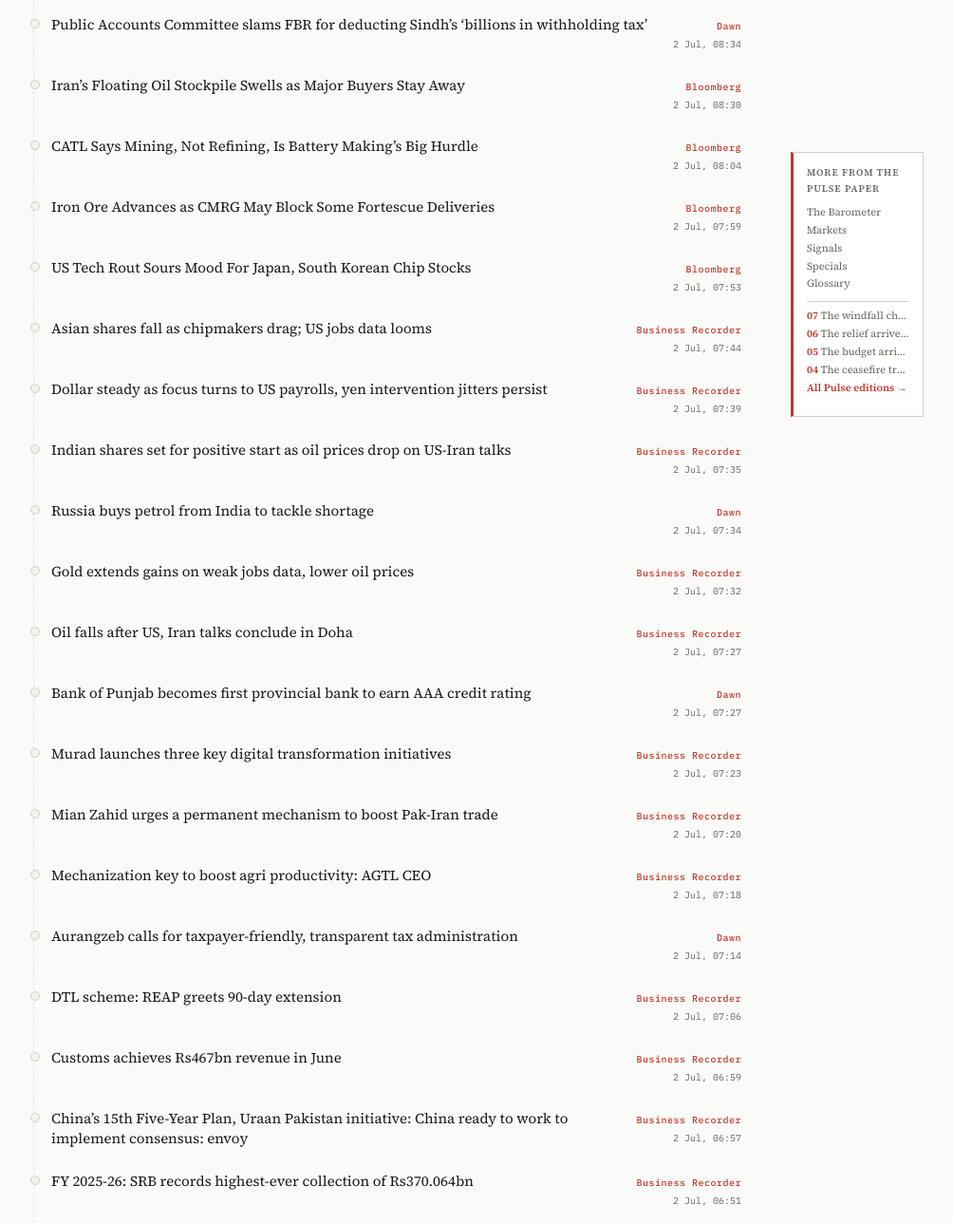
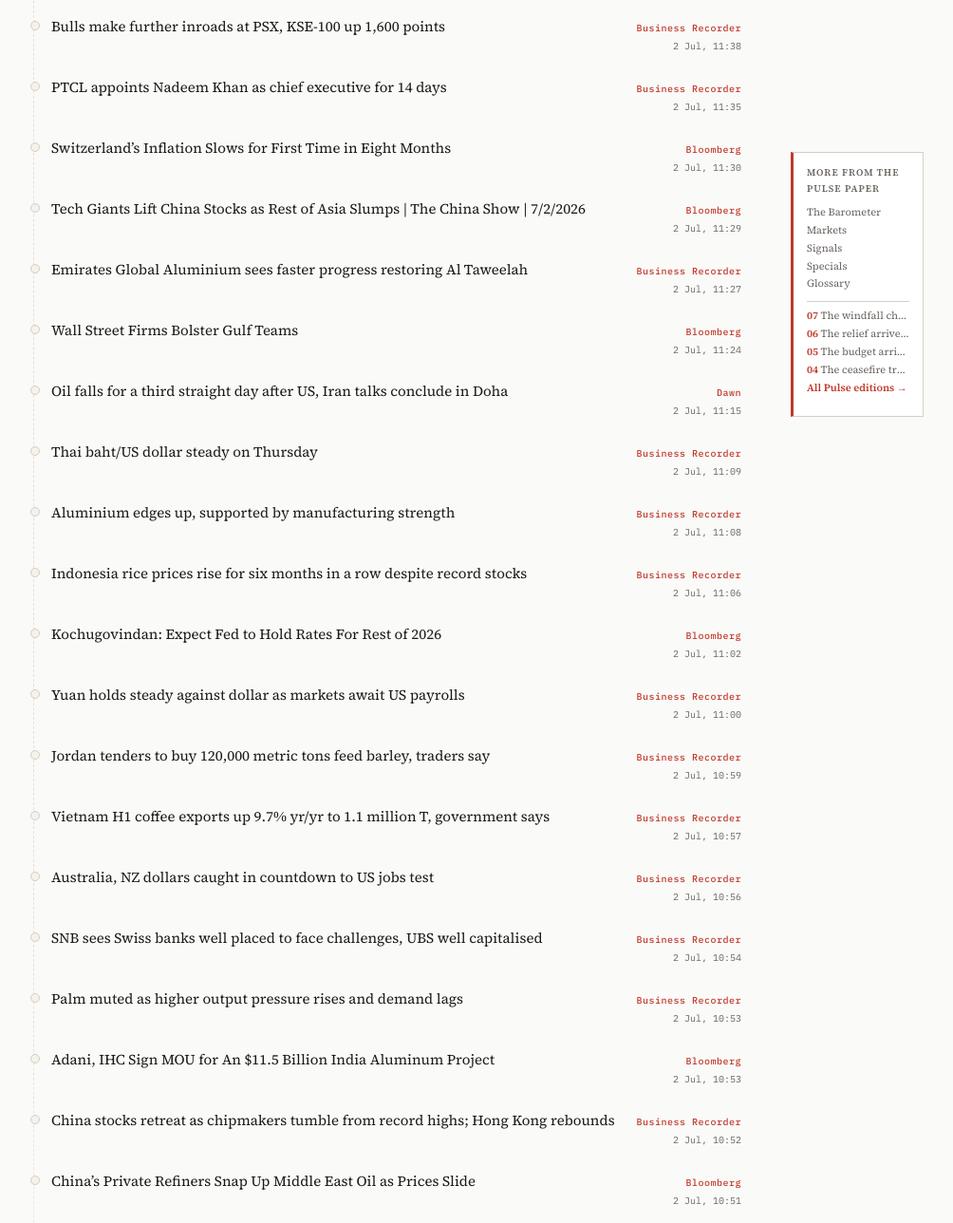
Before and after one commit to StrongerAI/thepulsepaper.com, an Astro site: page /ticker in a window 1280 px wide. Shown: the part 340-1628 px from the top of the page at 95% size, without its empty margins (237-1241 px from the left). Built offline with nearby package versions, Linux system fonts and the light colour scheme; Astro itself is replaced by a stand-in of ours.

Commit message:
Markets auto-update: 2026-07-02 12:30 PKT

```diff
--- a/src/data/markets-alerts.json
+++ b/src/data/markets-alerts.json
@@ -1,6 +1,6 @@
 {
-  "generated_at": "2026-07-02T09:45:26.509984+05:00",
-  "generated_label": "2 July 2026, 9:45 AM PKT",
+  "generated_at": "2026-07-02T12:30:39.095769+05:00",
+  "generated_label": "2 July 2026, 12:30 PM PKT",
   "alert_count": 0,
   "alerts": [],
   "summary": "No material moves."
--- a/src/data/ticker-feed.json
+++ b/src/data/ticker-feed.json
@@ -1,182 +1,182 @@
 [
   {
-    "title": "Asia Deals Top $750 Billion Despite Mayhem in Parts of the World",
-    "link": "https://www.bloomberg.com/news/articles/2026-07-02/asia-deals-top-750-billion-despite-mayhem-in-parts-of-the-world",
-    "source": "Bloomberg",
-    "published": "2026-07-02T09:12:36+05:00"
+    "title": "Ukrainian military hits Russian oil refinery in Kstovo",
+    "link": "https://www.brecorder.com/news/40428181/ukrainian-military-hits-russian-oil-refinery-in-kstovo",
+    "source": "Business Recorder",
+    "published": "2026-07-02T12:29:18+05:00"
   },
   {
-    "title": "Citi's Luet: China's Franchise Has Grown Very Strongly",
-    "link": "https://www.bloomberg.com/news/videos/2026-07-02/citi-s-luet-china-s-franchise-has-grown-very-strongly-video",
-    "source": "Bloomberg",
-    "published": "2026-07-02T08:55:21+05:00"
+    "title": "‘Positive progress achieved on Islamabad MoU’ as Pakistan, Qatar mediate US-Iran talks",
+    "link": "https://www.brecorder.com/news/40428178/positive-progress-achieved-on-islamabad-mou-as-pakistan-qatar-mediate-us-iran-talks",
+    "source": "Business Recorder",
+    "published": "2026-07-02T12:17:07+05:00"
   },
   {
-    "title": "Public Accounts Committee slams FBR for deducting Sindh’s ‘billions in withholding tax’",
-    "link": "https://www.dawn.com/news/2012252/public-accounts-committee-slams-fbr-for-deducting-sindhs-billions-in-withholding-tax",
-    "source": "Dawn",
-    "published": "2026-07-02T08:34:03+05:00"
+    "title": "Bulls make further inroads at PSX, KSE-100 up 1,600 points",
+    "link": "https://www.brecorder.com/news/40428153/bulls-make-further-inroads-at-psx-kse-100-up-1600-points",
+    "source": "Business Recorder",
+    "published": "2026-07-02T11:38:13+05:00"
   },
   {
-    "title": "Iran’s Floating Oil Stockpile Swells as Major Buyers Stay Away",
-    "link": "https://www.bloomberg.com/news/articles/2026-07-02/iran-s-floating-oil-stockpile-swells-as-major-buyers-stay-away",
-    "source": "Bloomberg",
-    "published": "2026-07-02T08:30:10+05:00"
+    "title": "PTCL appoints Nadeem Khan as chief executive for 14 days",
+    "link": "https://www.brecorder.com/news/40428175/ptcl-appoints-nadeem-khan-as-chief-executive-for-14-days",
+    "source": "Business Recorder",
+    "published": "2026-07-02T11:35:48+05:00"
   },
   {
-    "title": "CATL Says Mining, Not Refining, Is Battery Making’s Big Hurdle",
-    "link": "https://www.bloomberg.com/news/articles/2026-07-02/catl-says-mining-not-refining-is-battery-making-s-big-hurdle",
+    "title": "Switzerland’s Inflation Slows for First Time in Eight Months",
+    "link": "https://www.bloomberg.com/news/articles/2026-07-02/switzerland-s-inflation-slows-for-first-time-in-eight-months",
     "source": "Bloomberg",
-    "published": "2026-07-02T08:04:32+05:00"
+    "published": "2026-07-02T11:30:00+05:00"
   },
   {
-    "title": "Iron Ore Advances as CMRG May Block Some Fortescue Deliveries",
-    "link": "https://www.bloomberg.com/news/articles/2026-07-02/iron-ore-advances-as-cmrg-may-block-some-fortescue-deliveries",
+    "title": "Tech Giants Lift China Stocks as Rest of Asia Slumps | The China Show | 7/2/2026",
+    "link": "https://www.bloomberg.com/news/videos/2026-07-02/the-china-show-7-2-2026-video",
     "source": "Bloomberg",
-    "published": "2026-07-02T07:59:12+05:00"
+    "published": "2026-07-02T11:29:55+05:00"
   },
   {
-    "title": "US Tech Rout Sours Mood For Japan, South Korean Chip Stocks",
-    "link": "https://www.bloomberg.com/news/articles/2026-07-02/us-tech-rout-sours-mood-for-japan-south-korean-chip-stocks",
-    "source": "Bloomberg",
-    "published": "2026-07-02T07:53:09+05:00"
+    "title": "Emirates Global Aluminium sees faster progress restoring Al Taweelah",
+    "link": "https://www.brecorder.com/news/40428174/emirates-global-aluminium-sees-faster-progress-restoring-al-taweelah",
+    "source": "Business Recorder",
+    "published": "2026-07-02T11:27:09+05:00"
   },
   {
-    "title": "Asian shares fall as chipmakers drag; US jobs data looms",
-    "link": "https://www.brecorder.com/news/40428144/asian-shares-fall-as-chipmakers-drag-us-jobs-data-looms",
-    "source": "Business Recorder",
-    "published": "2026-07-02T07:44:35+05:00"
+    "title": "Wall Street Firms Bolster Gulf Teams",
+    "link": "https://www.bloomberg.com/news/videos/2026-07-02/omani-fertilizer-firm-draws-12-billion-in-orders-video",
+    "source": "Bloomberg",
+    "published": "2026-07-02T11:24:34+05:00"
   },
   {
-    "title": "Dollar steady as focus turns to US payrolls, yen intervention jitters persist",
-    "link": "https://www.brecorder.com/news/40428143/dollar-steady-as-focus-turns-to-us-payrolls-yen-intervention-jitters-persist",
-    "source": "Business Recorder",
-    "published": "2026-07-02T07:39:57+05:00"
+    "title": "Oil falls for a third straight day after US, Iran talks conclude in Doha",
+    "link": "https://www.dawn.com/news/2012402/oil-falls-for-a-third-straight-day-after-us-iran-talks-conclude-in-doha",
+    "source": "Dawn",
+    "published": "2026-07-02T11:15:41+05:00"
   },
   {
-    "title": "Indian shares set for positive start as oil prices drop on US-Iran talks",
-    "link": "https://www.brecorder.com/news/40428142/indian-shares-set-for-positive-start-as-oil-prices-drop-on-us-iran-talks",
+    "title": "Thai baht/US dollar steady on Thursday",
+    "link": "https://www.brecorder.com/news/40428171/thai-bahtus-dollar-steady-on-thursday",
     "source": "Business Recorder",
-    "published": "2026-07-02T07:35:15+05:00"
+    "published": "2026-07-02T11:09:50+05:00"
   },
   {
-    "title": "Russia buys petrol from India to tackle shortage",
-    "link": "https://www.dawn.com/news/2012303/russia-buys-petrol-from-india-to-tackle-shortage",
-    "source": "Dawn",
-    "published": "2026-07-02T07:34:57+05:00"
+    "title": "Aluminium edges up, supported by manufacturing strength",
+    "link": "https://www.brecorder.com/news/40428170/aluminium-edges-up-supported-by-manufacturing-strength",
+    "source": "Business Recorder",
+    "published": "2026-07-02T11:08:12+05:00"
   },
   {
-    "title": "Gold extends gains on weak jobs data, lower oil prices",
-    "link": "https://www.brecorder.com/news/40428141/gold-extends-gains-on-weak-jobs-data-lower-oil-prices",
+    "title": "Indonesia rice prices rise for six months in a row despite record stocks",
+    "link": "https://www.brecorder.com/news/40428169/indonesia-rice-prices-rise-for-six-months-in-a-row-despite-record-stocks",
     "source": "Business Recorder",
-    "published": "2026-07-02T07:32:22+05:00"
+    "published": "2026-07-02T11:06:01+05:00"
   },
   {
-    "title": "Oil falls after US, Iran talks conclude in Doha",
-    "link": "https://www.brecorder.com/news/40428140/oil-falls-after-us-iran-talks-conclude-in-doha",
-    "source": "Business Recorder",
-    "published": "2026-07-02T07:27:36+05:00"
+    "title": "Kochugovindan: Expect Fed to Hold Rates For Rest of 2026",
+    "link": "https://www.bloomberg.com/news/videos/2026-07-02/kochugovindan-expect-fed-to-hold-rates-for-rest-of-2026-video",
+    "source": "Bloomberg",
+    "published": "2026-07-02T11:02:01+05:00"
   },
   {
-    "title": "Bank of Punjab becomes first provincial bank to earn AAA credit rating",
-    "link": "https://www.dawn.com/news/2012358/bank-of-punjab-becomes-first-provincial-bank-to-earn-aaa-credit-rating",
-    "source": "Dawn",
-    "published": "2026-07-02T07:27:26+05:00"
+    "title": "Yuan holds steady against dollar as markets await US payrolls",
+    "link": "https://www.brecorder.com/news/40428167/yuan-holds-steady-against-dollar-as-markets-await-us-payrolls",
+    "source": "Business Recorder",
+    "published": "2026-07-02T11:00:46+05:00"
   },
   {
-    "title": "Murad launches three key digital transformation initiatives",
-    "link": "https://www.brecorder.com/news/40428108/murad-launches-three-key-digital-transformation-initiatives",
+    "title": "Jordan tenders to buy 120,000 metric tons feed barley, traders say",
+    "link": "https://www.brecorder.com/news/40428166/jordan-tenders-to-buy-120000-metric-tons-feed-barley-traders-say",
     "source": "Business Recorder",
-    "published": "2026-07-02T07:23:05+05:00"
+    "published": "2026-07-02T10:59:12+05:00"
   },
   {
-    "title": "Mian Zahid urges a permanent mechanism to boost Pak-Iran trade",
-    "link": "https://www.brecorder.com/news/40428109/mian-zahid-urges-a-permanent-mechanism-to-boost-pak-iran-trade",
+    "title": "Vietnam H1 coffee exports up 9.7% yr/yr to 1.1 million T, government says",
+    "link": "https://www.brecorder.com/news/40428165/vietnam-h1-coffee-exports-up-97-yryr-to-11-million-t-government-says",
     "source": "Business Recorder",
-    "published": "2026-07-02T07:20:00+05:00"
+    "published": "2026-07-02T10:57:51+05:00"
   },
   {
-    "title": "Mechanization key to boost agri productivity: AGTL CEO",
-    "link": "https://www.brecorder.com/news/40428110/mechanization-key-to-boost-agri-productivity-agtl-ceo",
+    "title": "Australia, NZ dollars caught in countdown to US jobs test",
+    "link": "https://www.brecorder.com/news/40428164/australia-nz-dollars-caught-in-countdown-to-us-jobs-test",
     "source": "Business Recorder",
-    "published": "2026-07-02T07:18:28+05:00"
+    "published": "2026-07-02T10:56:09+05:00"
   },
   {
-    "title": "Aurangzeb calls for taxpayer-friendly, transparent tax administration",
-    "link": "https://www.dawn.com/news/2012351/aurangzeb-calls-for-taxpayer-friendly-transparent-tax-administration",
-    "source": "Dawn",
-    "published": "2026-07-02T07:14:35+05:00"
+    "title": "SNB sees Swiss banks well placed to face challenges, UBS well capitalised",
+    "link": "https://www.brecorder.com/news/40428163/snb-sees-swiss-banks-well-placed-to-face-challenges-ubs-well-capitalised",
+    "source": "Business Recorder",
+    "published": "2026-07-02T10:54:41+05:00"
   },
   {
-    "title": "DTL scheme: REAP greets 90-day extension",
-    "link": "https://www.brecorder.com/news/40428113/dtl-scheme-reap-greets-90-day-extension",
+    "title": "Palm muted as higher output pressure rises and demand lags",
+    "link": "https://www.brecorder.com/news/40428162/palm-muted-as-higher-output-pressure-rises-and-demand-lags",
     "source": "Business Recorder",
-    "published": "2026-07-02T07:06:26+05:00"
+    "published": "2026-07-02T10:53:38+05:00"
   },
   {
-    "title": "Customs achieves Rs467bn revenue in June",
-    "link": "https://www.brecorder.com/news/40428114/customs-achieves-rs467bn-revenue-in-june",
-    "source": "Business Recorder",
-    "published": "2026-07-02T06:59:14+05:00"
+    "title": "Adani, IHC Sign MOU for An $11.5 Billion India Aluminum Project",
+    "link": "https://www.bloomberg.com/news/articles/2026-07-02/adani-ihc-sign-mou-for-an-11-5-billion-india-aluminum-project",
+    "source": "Bloomberg",
+    "published": "2026-07-02T10:53:14+05:00"
   },
   {
-    "title": "China’s 15th Five-Year Plan, Uraan Pakistan initiative: China ready to work to implement consensus: envoy",
-    "link": "https://www.brecorder.com/news/40428115/chinas-15th-five-year-plan-uraan-pakistan-initiative-china-ready-to-work-to-implement-consensus-envoy",
+    "title": "China stocks retreat as chipmakers tumble from record highs; Hong Kong rebounds",
+    "link": "https://www.brecorder.com/news/40428161/china-stocks-retreat-as-chipmakers-tumble-from-record-highs-hong-kong-rebounds",
     "source": "Business Recorder",
-    "published": "2026-07-02T06:57:31+05:00"
+    "published": "2026-07-02T10:52:22+05:00"
   },
   {
-    "title": "FY 2025-26: SRB records highest-ever collection of Rs370.064bn",
-    "link": "https://www.brecorder.com/news/40428118/fy-2025-26-srb-records-highest-ever-collection-of-rs370064bn",
-    "source": "Business Recorder",
-    "published": "2026-07-02T06:51:37+05:00"
+    "title": "China’s Private Refiners Snap Up Middle East Oil as Prices Slide",
+    "link": "https://www.bloomberg.com/news/articles/2026-07-02/china-s-private-refiners-snap-up-middle-east-oil-as-prices-slide",
+    "source": "Bloomberg",
+    "published": "2026-07-02T10:51:29+05:00"
   },
   {
-    "title": "World Bank clears USD70m for ‘Connected Punjab Programme’",
-    "link": "https://www.brecorder.com/news/40428119/world-bank-clears-usd70m-for-connected-punjab-programme",
-    "source": "Business Recorder",
-    "published": "2026-07-02T06:49:21+05:00"
+    "title": "Carlsberg Said to File for India IPO to Raise $700 Million",
+    "link": "https://www.bloomberg.com/news/articles/2026-07-02/carlsberg-said-to-file-for-india-ipo-to-raise-700-million",
+    "source": "Bloomberg",
+    "published": "2026-07-02T10:51:14+05:00"
   },
   {
-    "title": "New values on import of optical frames, sunglasses fixed",
-    "link": "https://www.brecorder.com/news/40428122/new-values-on-import-of-optical-frames-sunglasses-fixed",
+    "title": "India bonds may drift amid overseas buying, profit-taking",
+    "link": "https://www.brecorder.com/news/40428160/india-bonds-may-drift-amid-overseas-buying-profit-taking",
     "source": "Business Recorder",
-    "published": "2026-07-02T06:40:38+05:00"
+    "published": "2026-07-02T10:50:55+05:00"
   },
   {
-    "title": "PPL JV secures development lease for Adhi Field",
-    "link": "https://www.brecorder.com/news/40428123/ppl-jv-secures-development-lease-for-adhi-field",
-    "source": "Business Recorder",
-    "published": "2026-07-02T06:32:17+05:00"
+    "title": "India Ramps Up Share Sale Plan to Cushion Budget Hit by Oil",
+    "link": "https://www.bloomberg.com/news/articles/2026-07-02/india-ramps-up-share-sale-plans-to-cushion-budget-hit-from-oil",
+    "source": "Bloomberg",
+    "published": "2026-07-02T10:50:11+05:00"
   },
   {
-    "title": "LCCI praises FBR on achieving revenue target",
-    "link": "https://www.brecorder.com/news/40428076/lcci-praises-fbr-on-achieving-revenue-target",
-    "source": "Business Recorder",
-    "published": "2026-07-02T05:45:34+05:00"
+    "title": "Stocks Pressured by Tech Selloff, Bonds Decline",
+    "link": "https://www.bloomberg.com/news/live-blog/2026-07-02/ftse-100-live-pound-gilts-yen-bonds-ai-stocks-trump-iran-hormuz-oil-prices-what-s-moving-uk-markets-right-now-markets-today",
+    "source": "Bloomberg",
+    "published": "2026-07-02T10:50:06+05:00"
   },
   {
-    "title": "Gold Extends Gain After Warsh Remarks Ease Rate-Hike Prospects",
-    "link": "https://www.bloomberg.com/news/articles/2026-07-02/gold-holds-gain-after-warsh-remarks-ease-fed-rate-hike-prospects",
-    "source": "Bloomberg",
-    "published": "2026-07-02T05:28:54+05:00"
+    "title": "CBOT corn edges higher on bargain-buying, bullish US stocks data",
+    "link": "https://www.brecorder.com/news/40428159/cbot-corn-edges-higher-on-bargain-buying-bullish-us-stocks-data",
+    "source": "Business Recorder",
+    "published": "2026-07-02T10:49:37+05:00"
   },
   {
-    "title": "Emerging Asia Bonds Draw Global Funds Despite Fed Hike Fears",
-    "link": "https://www.bloomberg.com/news/articles/2026-07-02/emerging-asia-bonds-draw-global-funds-despite-fed-hike-fears",
-    "source": "Bloomberg",
-    "published": "2026-07-02T05:06:45+05:00"
+    "title": "Japan's Nikkei falls as AI-related shares track US peers lower",
+    "link": "https://www.brecorder.com/news/40428158/japans-nikkei-falls-as-ai-related-shares-track-us-peers-lower",
+    "source": "Business Recorder",
+    "published": "2026-07-02T10:45:33+05:00"
   },
   {
-    "title": "Chip Selloff Extends to South Korea, Oil Declines: Markets Wrap",
-    "link": "https://www.bloomberg.com/news/articles/2026-07-01/asian-stocks-to-decline-as-traders-weigh-ai-warsh-markets-wrap",
-    "source": "Bloomberg",
-    "published": "2026-07-02T03:05:31+05:00"
+    "title": "South Korea stocks tumble over 6% as tech jitters return",
+    "link": "https://www.brecorder.com/news/40428157/south-korea-stocks-tumble-over-6-as-tech-jitters-return",
+    "source": "Business Recorder",
+    "published": "2026-07-02T10:44:08+05:00"
   },
   {
-    "title": "Oil Extends Drop as More Barrels Flow Through Strait of Hormuz",
-    "link": "https://www.bloomberg.com/news/articles/2026-07-01/latest-oil-market-news-and-analysis-for-july-2",
+    "title": "Yen Climbs With Traders on High Alert for Intervention Risks",
+    "link": "https://www.bloomberg.com/news/articles/2026-07-02/yen-edges-higher-with-traders-on-alert-for-risk-of-intervention",
     "source": "Bloomberg",
-    "published": "2026-07-02T03:01:33+05:00"
+    "published": "2026-07-02T10:00:46+05:00"
   }
 ]
```
Also changed, not shown: src/data/markets.js (+50 -50 lines), src/data/.markets-chart-history.json, src/data/.markets-prev.json, src/data/.markets-weekly-kse.json.
